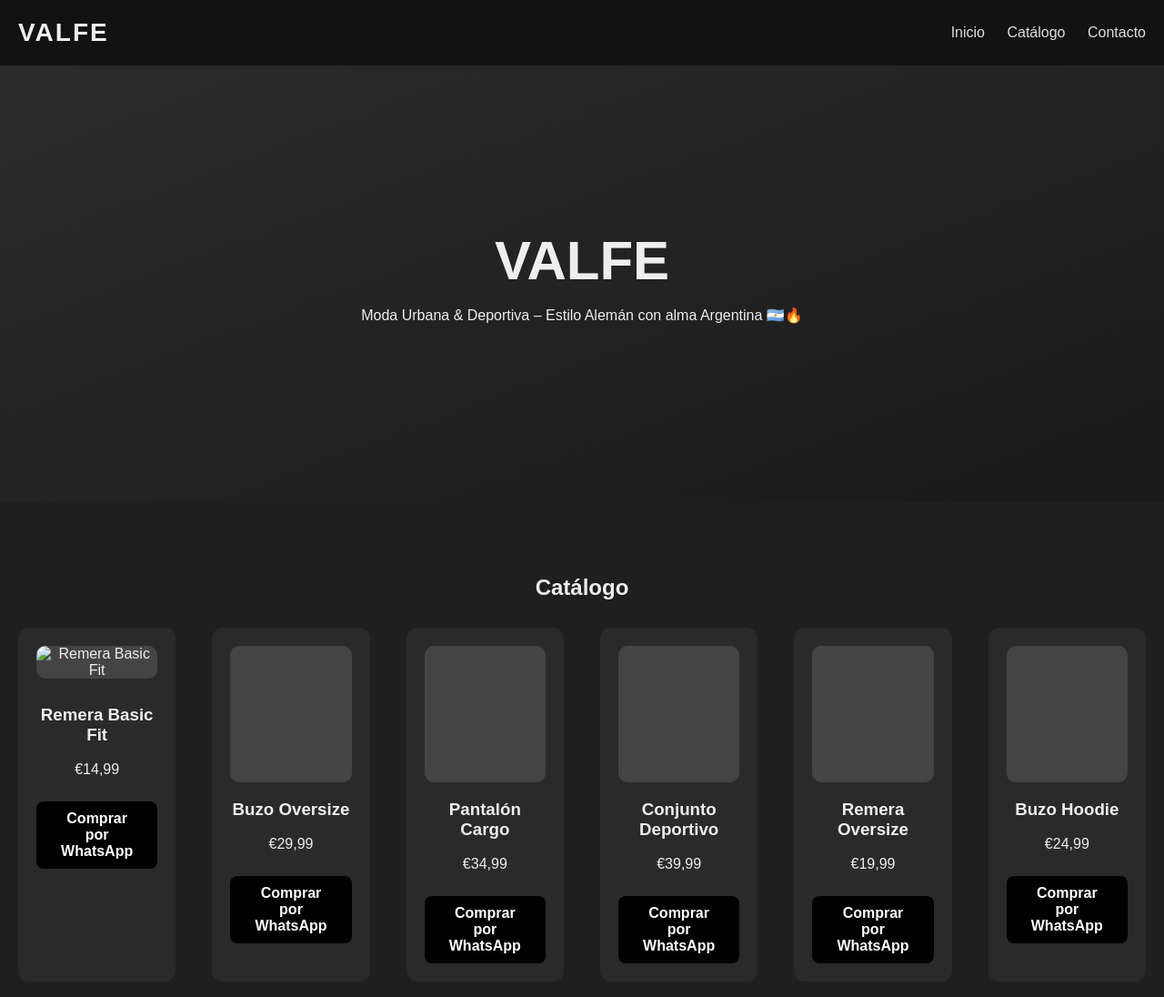
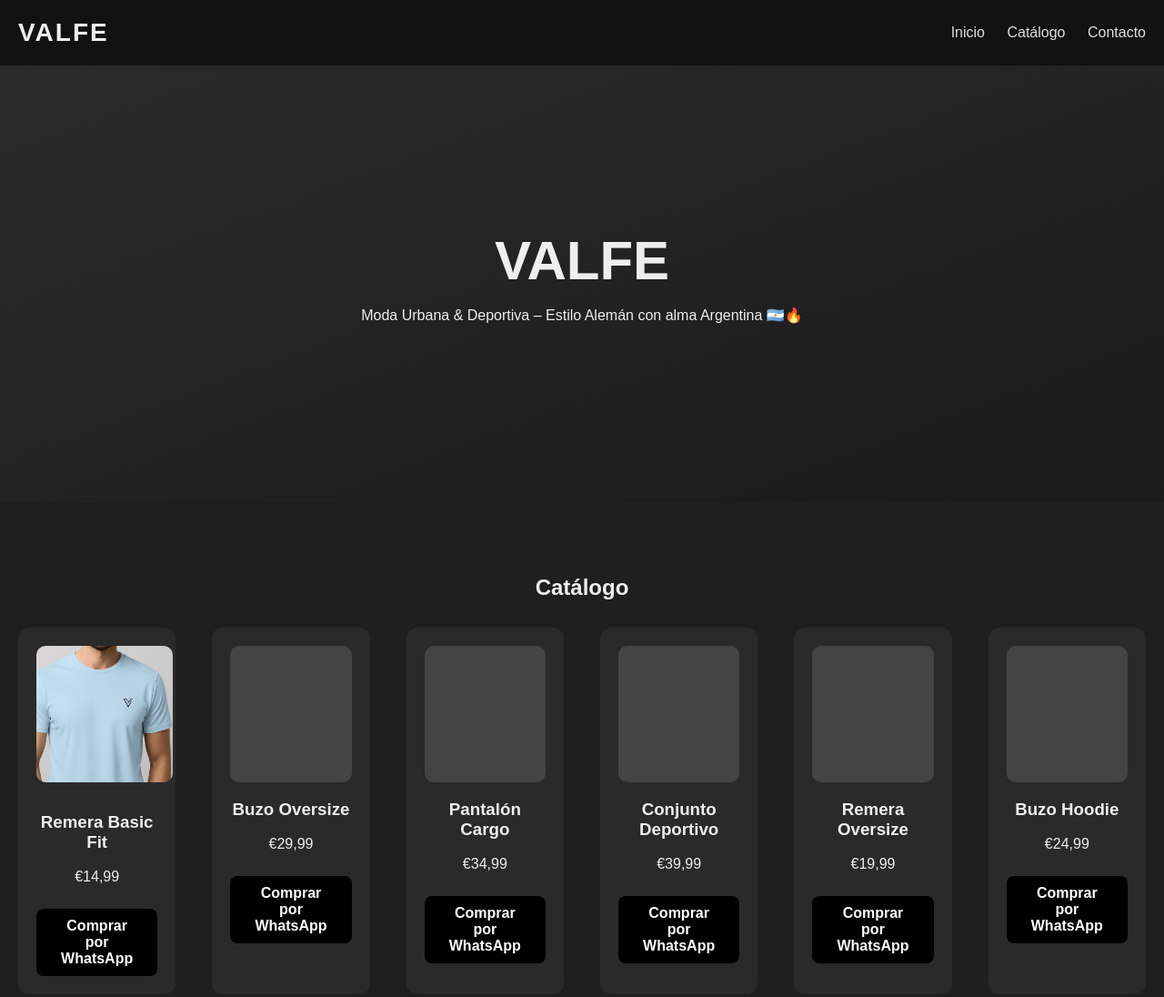
Before and after one commit to GF-DE/GF-DE, a plain HTML site: page index.html in a window 1280 px wide. Shown: the top 1096 px of the page at 91% size. Drawn offline with Linux system fonts and the light colour scheme.

Commit message:
Update index.html

```diff
--- a/index.html
+++ b/index.html
@@ -27,7 +27,7 @@
     <div class="grid">
 
         <div class="item">
-    <img src="WhatsApp Image 2025-12-07 at 12.55.13.jpeg" alt="Remera Basic Fit" class="ph">
+    <img src="https://github.com/GF-DE/GF-DE/blob/main/imgremera1.jpg.jpeg?raw=true" alt="Remera Basic Fit" class="ph">
     <h3>Remera Basic Fit</h3>
     <p>€14,99</p>
     <a class="btn" href="https://wa.me/491627723">Comprar por WhatsApp</a>
```
